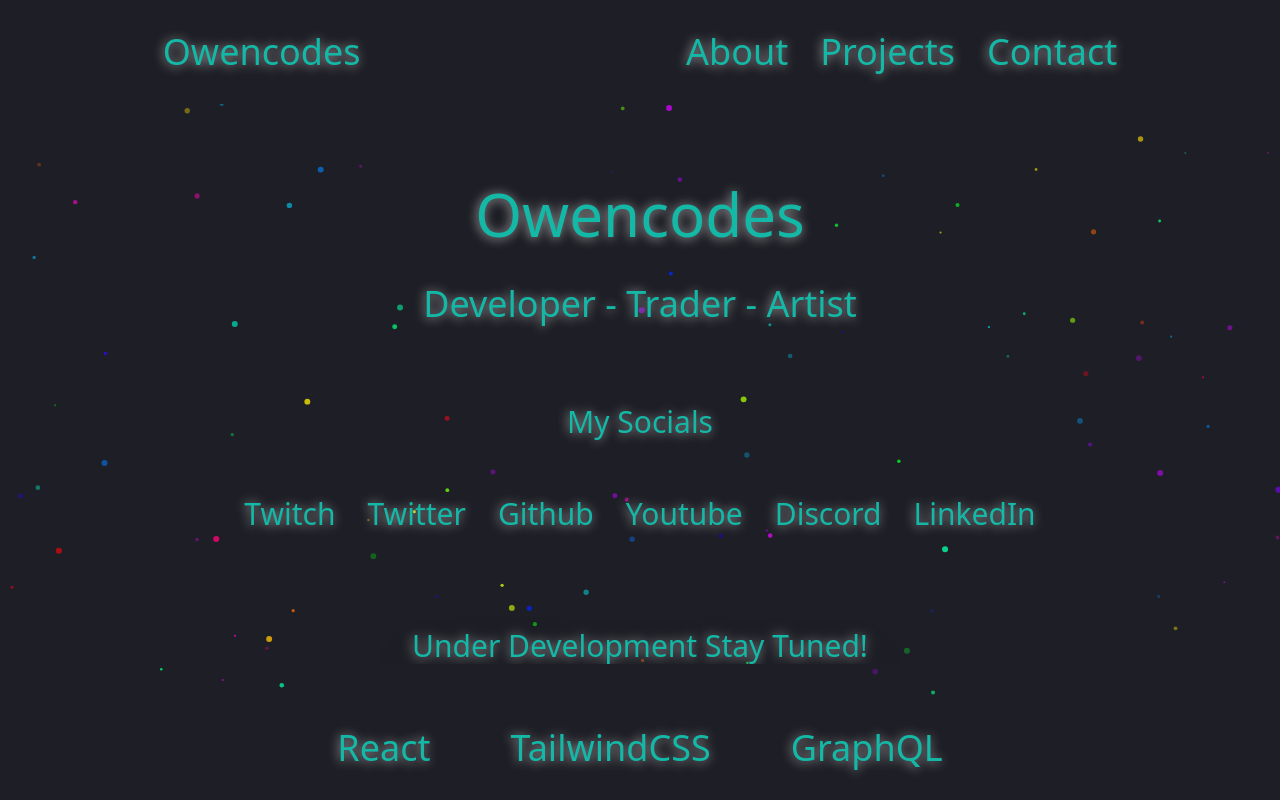
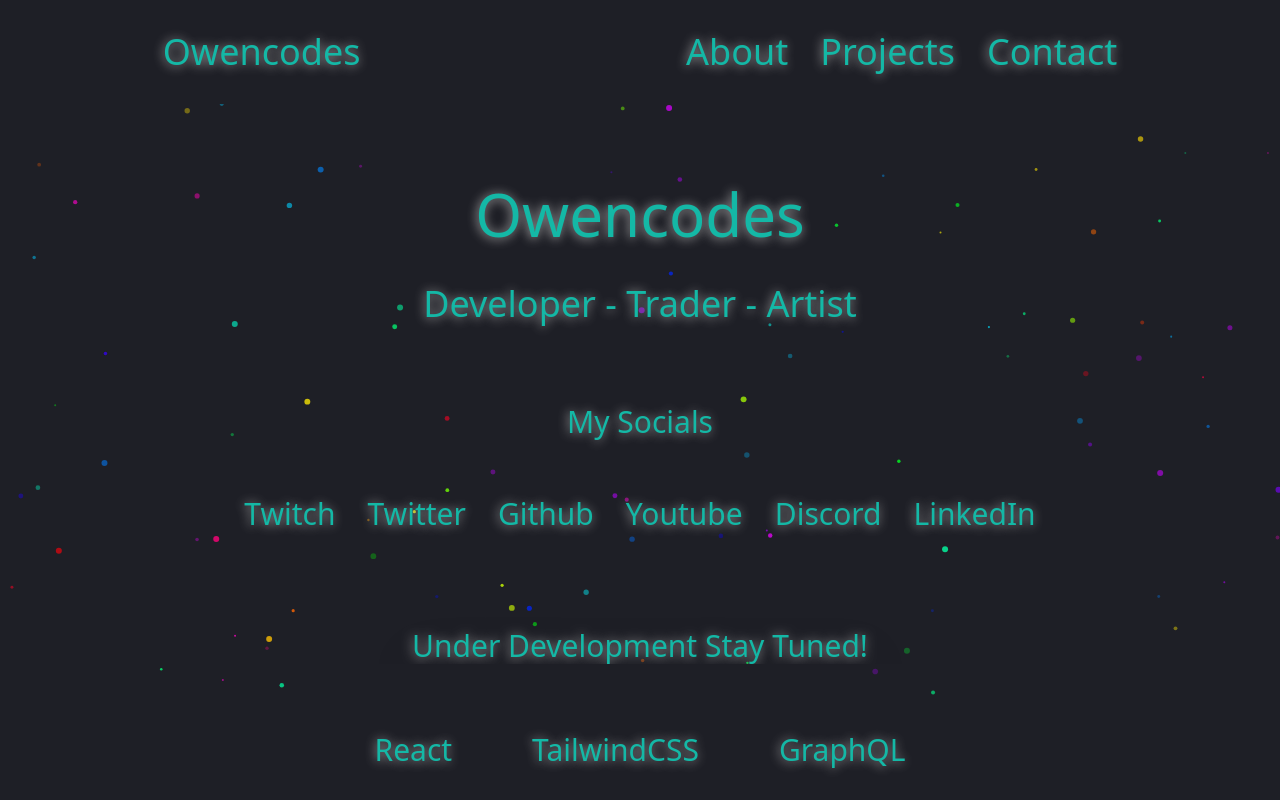
Before and after one commit to owenbcoding/owencodes-app, a React (Create React App) app: page / in a window 1280 px wide. Built offline with nearby package versions, Linux system fonts and the light colour scheme.

Commit message:
changed tech stack text size

```diff
--- a/src/Home.js
+++ b/src/Home.js
@@ -3,9 +3,9 @@
 
   return (
     <div className="absolute bottom-0 flex justify-center py-8 mx-auto mt-40 bg-[#1e1f26] w-full">
-            <a className="text-4xl text-teal-500 hover:text-gray-500 font-medium mx-10 cursor-pointer">React</a>
-            <a className="text-4xl text-teal-500 hover:text-gray-500 font-medium mx-10 cursor-pointer">TailwindCSS</a>
-            <a className="text-4xl text-teal-500 hover:text-gray-500 font-medium mx-10 cursor-pointer">GraphQL</a>
+            <a className="text-3xl text-teal-500 hover:text-gray-500 font-medium mx-10 cursor-pointer">React</a>
+            <a className="text-3xl text-teal-500 hover:text-gray-500 font-medium mx-10 cursor-pointer">TailwindCSS</a>
+            <a className="text-3xl text-teal-500 hover:text-gray-500 font-medium mx-10 cursor-pointer">GraphQL</a>
     </div>
   );
 }
```
